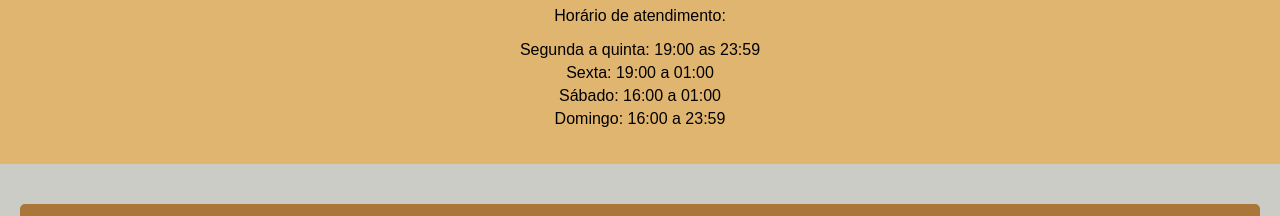
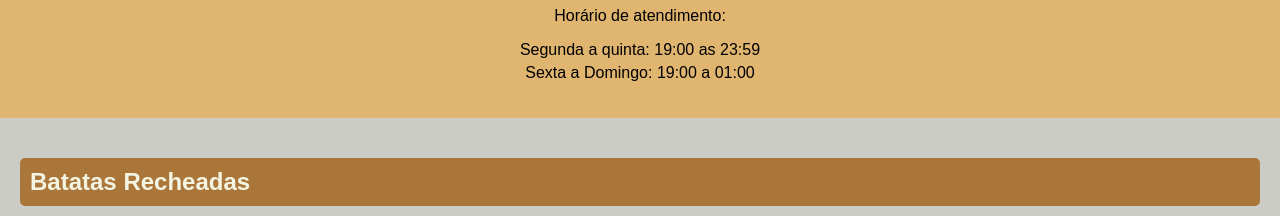
Before and after one commit to potatoplanetfloripa/cardapio, a plain HTML site: page index.html in a window 1280 px wide. Shown: the part 149-365 px from the top of the page. Drawn offline with Linux system fonts and the light colour scheme.

Commit message:
Ajuste em horarios

```diff
--- a/index.html
+++ b/index.html
@@ -14,9 +14,7 @@
         <p>Horário de atendimento:</p>
         <ul>
             <li>Segunda a quinta: 19:00 as 23:59</li>
-            <li>Sexta: 19:00 a 01:00</li>
-            <li>Sábado: 16:00 a 01:00</li>
-            <li>Domingo: 16:00 a 23:59</li>
+            <li>Sexta a Domingo: 19:00 a 01:00</li>
         </ul>
     </header>
     <main>
```
